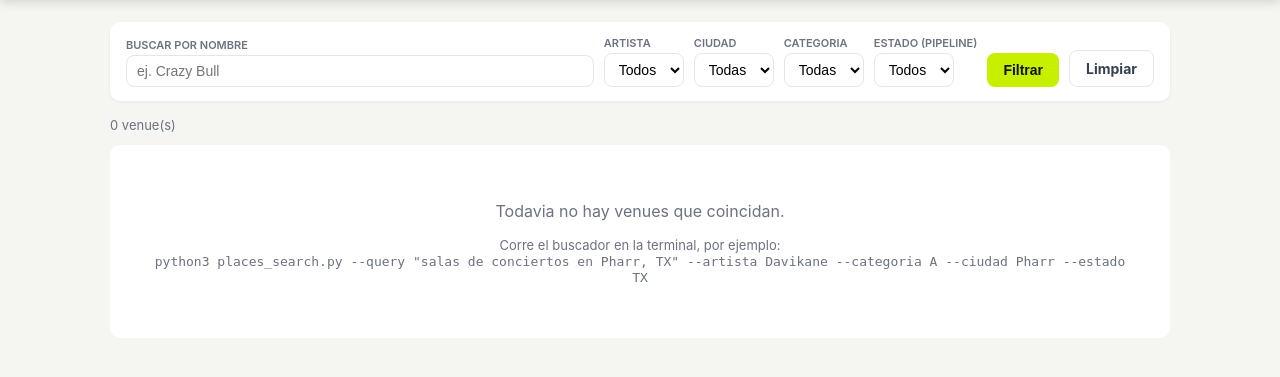
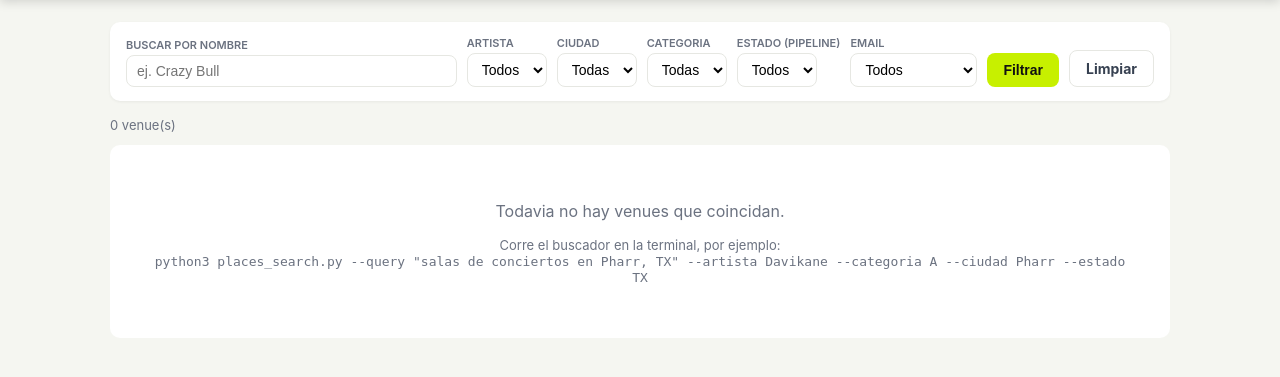
Before and after one commit to bragicompany/bragicrm, a Flask app: page /venues in a window 1280 px wide. Shown: the part 49-426 px from the top of the page. Run offline with Flask 3, Linux system fonts and the light colour scheme; data that the repository does not hold is empty.

Commit message:
Filtro de email en la lista (con correo / sin correo)
- database.listar_venues: parámetro con_email (True/False/None).
- lista: menú "Email" (Todos / Con correo / Sin correo), combinable con
  el filtro de artista para separar a quién se le puede mandar correo.

Co-Authored-By: Claude Opus 4.8 <noreply@anthropic.com>

```diff
--- a/app.py
+++ b/app.py
@@ -99,6 +99,8 @@ def lista():
     estado_pipeline = request.args.get("estado_pipeline") or None
     categoria = request.args.get("categoria") or None
     buscar = request.args.get("q") or None
+    email_filtro = request.args.get("email") or ""  # 'si' | 'no' | ''
+    con_email = True if email_filtro == "si" else (False if email_filtro == "no" else None)
 
     venues = database.listar_venues(
         ciudad=ciudad,
@@ -106,6 +108,7 @@ def lista():
         estado_pipeline=estado_pipeline,
         categoria=categoria,
         buscar=buscar,
+        con_email=con_email,
     )
 
     # Opciones para los menus de filtro (valores que existen en la base).
@@ -121,6 +124,7 @@ def lista():
         "estado_pipeline": estado_pipeline or "",
         "categoria": categoria or "",
         "q": buscar or "",
+        "email": email_filtro,
     }
 
     return render_template("lista.html", venues=venues, filtros=filtros, seleccion=seleccion)
--- a/database.py
+++ b/database.py
@@ -214,9 +214,11 @@ def guardar_venue(datos):
     return nuevo
 
 
-def listar_venues(ciudad=None, artista=None, estado_pipeline=None, categoria=None, buscar=None):
+def listar_venues(ciudad=None, artista=None, estado_pipeline=None, categoria=None,
+                  buscar=None, con_email=None):
     """Devuelve los venues, con filtros opcionales. Ordenados por fecha de creacion (mas nuevos primero).
-    'buscar' filtra por nombre (texto parcial)."""
+    'buscar' filtra por nombre (texto parcial). 'con_email': True = solo con correo,
+    False = solo sin correo, None = todos."""
     consulta = "SELECT * FROM venues WHERE 1=1"
     params = []
     if ciudad:
@@ -234,6 +236,10 @@ def listar_venues(ciudad=None, artista=None, estado_pipeline=None, categoria=Non
     if buscar:
         consulta += " AND nombre LIKE ?"
         params.append(f"%{buscar}%")
+    if con_email is True:
+        consulta += " AND email IS NOT NULL AND email != ''"
+    elif con_email is False:
+        consulta += " AND (email IS NULL OR email = '')"
     consulta += " ORDER BY created_at DESC"
 
     conn = conectar()
--- a/templates/lista.html
+++ b/templates/lista.html
@@ -42,6 +42,14 @@
         {% for e in filtros.estados_pipeline %}
           <option value="{{ e }}" {% if seleccion.estado_pipeline == e %}selected{% endif %}>{{ e }}</option>
         {% endfor %}
+      </select>
+    </div>
+    <div>
+      <label>Email</label>
+      <select name="email" onchange="this.form.submit()">
+        <option value="">Todos</option>
+        <option value="si" {% if seleccion.email == 'si' %}selected{% endif %}>✓ Con correo</option>
+        <option value="no" {% if seleccion.email == 'no' %}selected{% endif %}>Sin correo</option>
       </select>
     </div>
     <button class="btn" type="submit">Filtrar</button>
```
